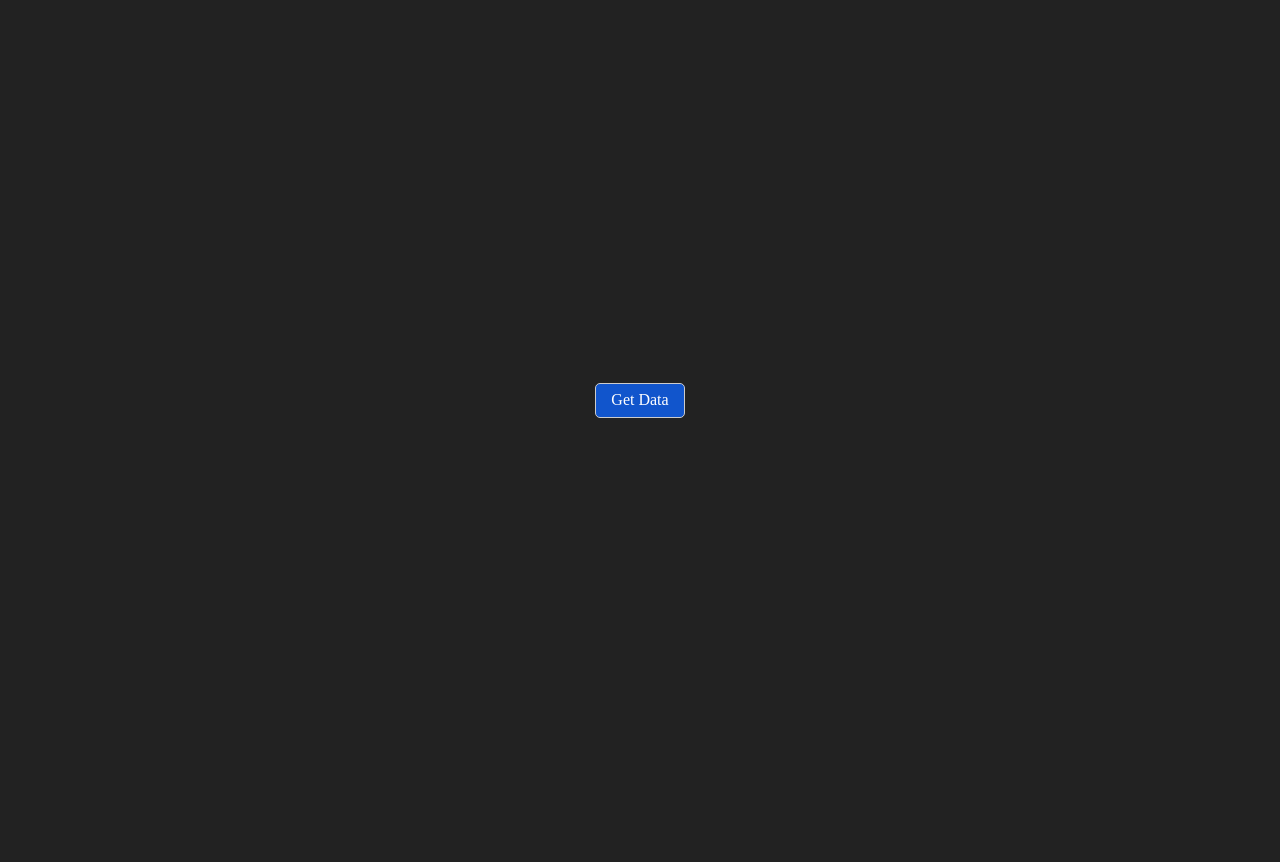
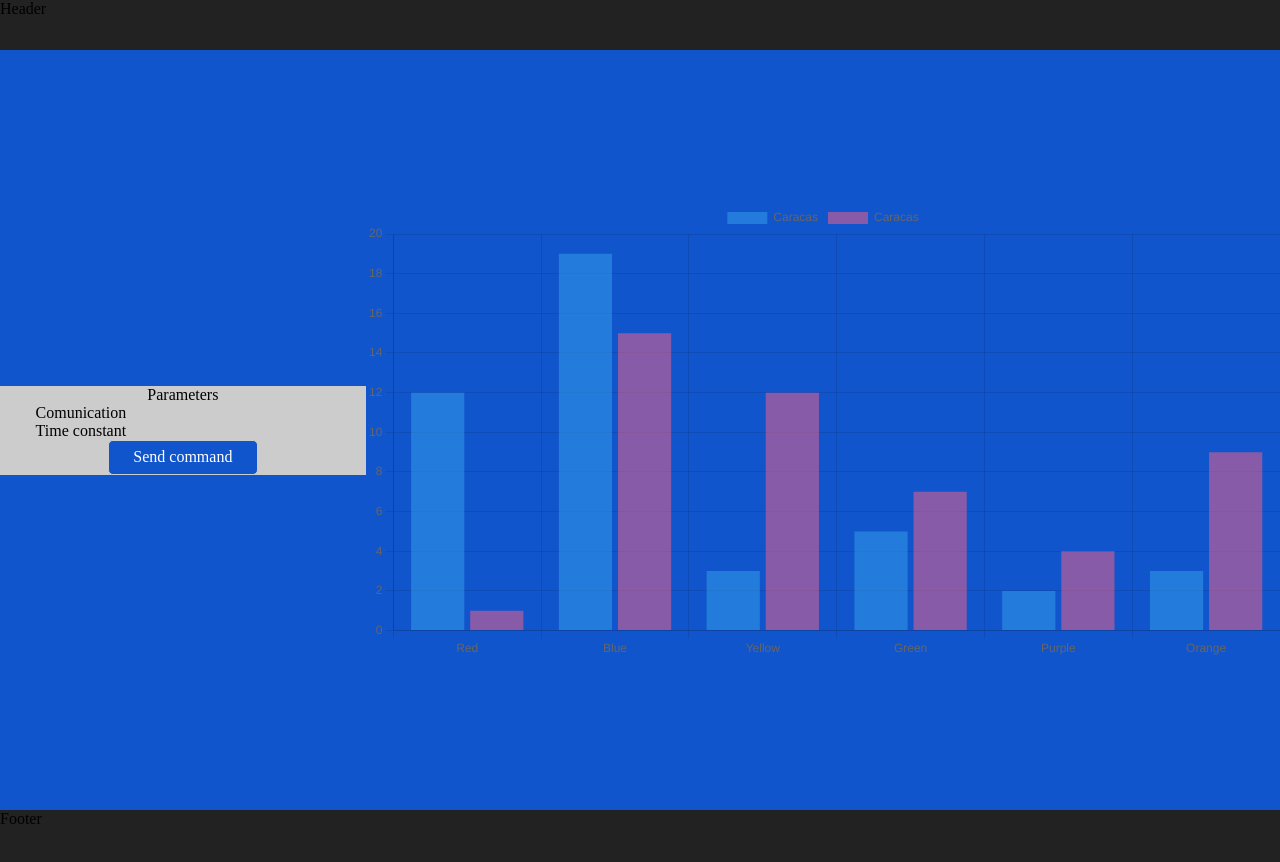
Before and after one commit to mreliflores/automatizationMonocromator, a Nuxt app in the folder frontend/: page / in a window 1280 px wide. Shown: the top 862 px of the page. Before the commit the page ends 800 px from the top, so only its background shows below. Built offline with nearby package versions, Linux system fonts and the light colour scheme.

Commit message:
chart.js implemented

```diff
--- a/frontend/app.vue
+++ b/frontend/app.vue
@@ -1,16 +1,49 @@
 <template>
-  <div class="placeButton">
-    <button
-    class="buttonStart"
-    @click="handleValidateButtonClick"
+  <header>
+    Header
+  </header>
+
+  <div class="all">
+    <div
+    class="parameters"
     >
-      Get Data
-    </button>
+      Parameters
+      <div>
+        Comunication
+        <input v-model="ip" type="text">
+      </div>
+      <form action="">
+        <label for="time_constant">
+          Time constant
+          <input
+          v-model="tau"
+          type="number"
+          id="time_constant"
+          name="time_constant"
+          >
+        </label>
+      </form>
+      <button
+      class="buttonStart"
+      @click="handleValidateButtonClick"
+      >
+        Send command
+      </button>
+    </div>
+
+    <chart />
   </div>
+
+  <footer>
+    Footer
+  </footer>
 </template>
 
 <script lang="ts" setup>
-var gateway = `ws://192.168.1.103/ws`;
+import chart from './components/chart.vue';
+
+const ip = ref("");
+const tau = ref("");
 var ws: any;
 
 function getReadings(){
@@ -23,6 +56,7 @@ function onOpen(event: any) {
 }
 
 function handleValidateButtonClick() {
+  let gateway = `ws://${ip.value}/ws`;
   ws = new WebSocket(gateway);
   ws.onopen = onOpen;
   ws.onmessage = onMessage;
@@ -49,17 +83,34 @@ html, body, head {
 }
 
 #__nuxt {
-  height: 100%;
+  height: 95%;
 }
 
-.placeButton {
+header {
+  height: 50px;
+}
+
+footer {
+  height: 150px;
+}
+
+.all {
   display: flex;
-  justify-content: center;
+  justify-content: space-around;
   align-items: center;
   height: 100%;
+  background-color: #1155cc;
 }
 
-button, input[type="submit"], input[type="reset"] {
+.parameters {
+  display: flex;
+  flex-direction: column;
+  align-items: center;
+  background-color: #ccc;
+  width: 40%;
+}
+
+button, input[type="submit"], input[type="reset"], input[type="text"], input[type="number"] {
 	background: none;
 	color: inherit;
 	border: none;
@@ -73,8 +124,14 @@ button, input[type="submit"], input[type="reset"] {
   border-radius: 5px;
   border: 1px solid #ccc;
   height: 35px;
-  width: 90px;
+  width: 150px;
   background-color: #1155cc;
   color: white;
 }
+
+@media (max-width: 800px) {
+  .all {
+    flex-direction: column;
+  }
+}
 </style>
--- /dev/null
+++ b/frontend/components/chart.vue
@@ -0,0 +1,68 @@
+<template>
+  <div class="aquiChart">
+    <canvas id="ploti">
+    </canvas>
+  </div>
+</template>
+
+
+<script>
+import Chart from 'chart.js/auto';
+
+export default {
+  name: 'chart',
+  data () {
+    return {
+      p: [
+        { year: 2010, count: 10 },
+        { year: 2011, count: 20 },
+        { year: 2012, count: 15 },
+        { year: 2013, count: 25 },
+        { year: 2014, count: 22 },
+        { year: 2015, count: 30 },
+        { year: 2016, count: 28 },
+      ]
+    }
+  },
+  mounted () {
+    const ctx = document.getElementById('ploti');
+    new Chart(
+      ctx,
+      {
+        type: 'bar',
+        data: {
+          labels: ['Red', 'Blue', 'Yellow', 'Green', 'Purple', 'Orange'],
+          datasets: [
+            {
+              label: "Caracas",
+              data: [12, 19, 3, 5, 2, 3]
+            },
+            {
+              label: "Caracas",
+              data: [1, 15, 12, 7, 4, 9]
+            }
+          ]
+        },
+        options: {
+          responsive: true
+        }
+      }
+    );
+  }
+};
+
+</script>
+
+<style>
+.aquiChart {
+  display: flex;
+  justify-content:center;
+  align-items:center;
+  height: 100%;
+  width: 100%;
+}
+
+#ploti {
+  width:100%;
+}
+</style>
--- a/frontend/package.json
+++ b/frontend/package.json
@@ -10,6 +10,7 @@
     "postinstall": "nuxt prepare"
   },
   "dependencies": {
+    "chart.js": "^4.4.1",
     "nuxt": "^3.10.2",
     "vue": "^3.4.19",
     "vue-router": "^4.2.5"
```
Also changed, not shown: 1 other file (tests, documents, lock files or other folders).
